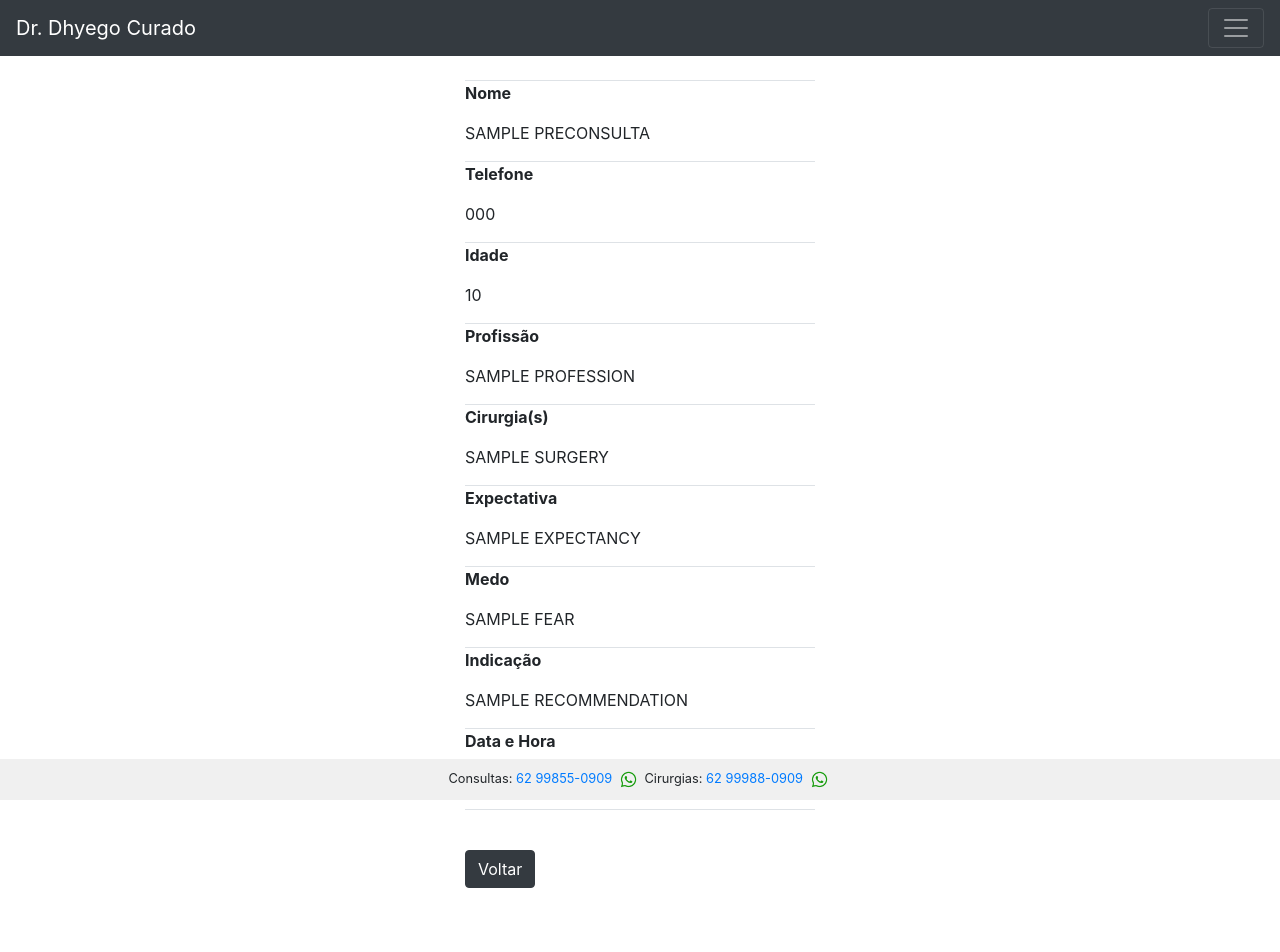
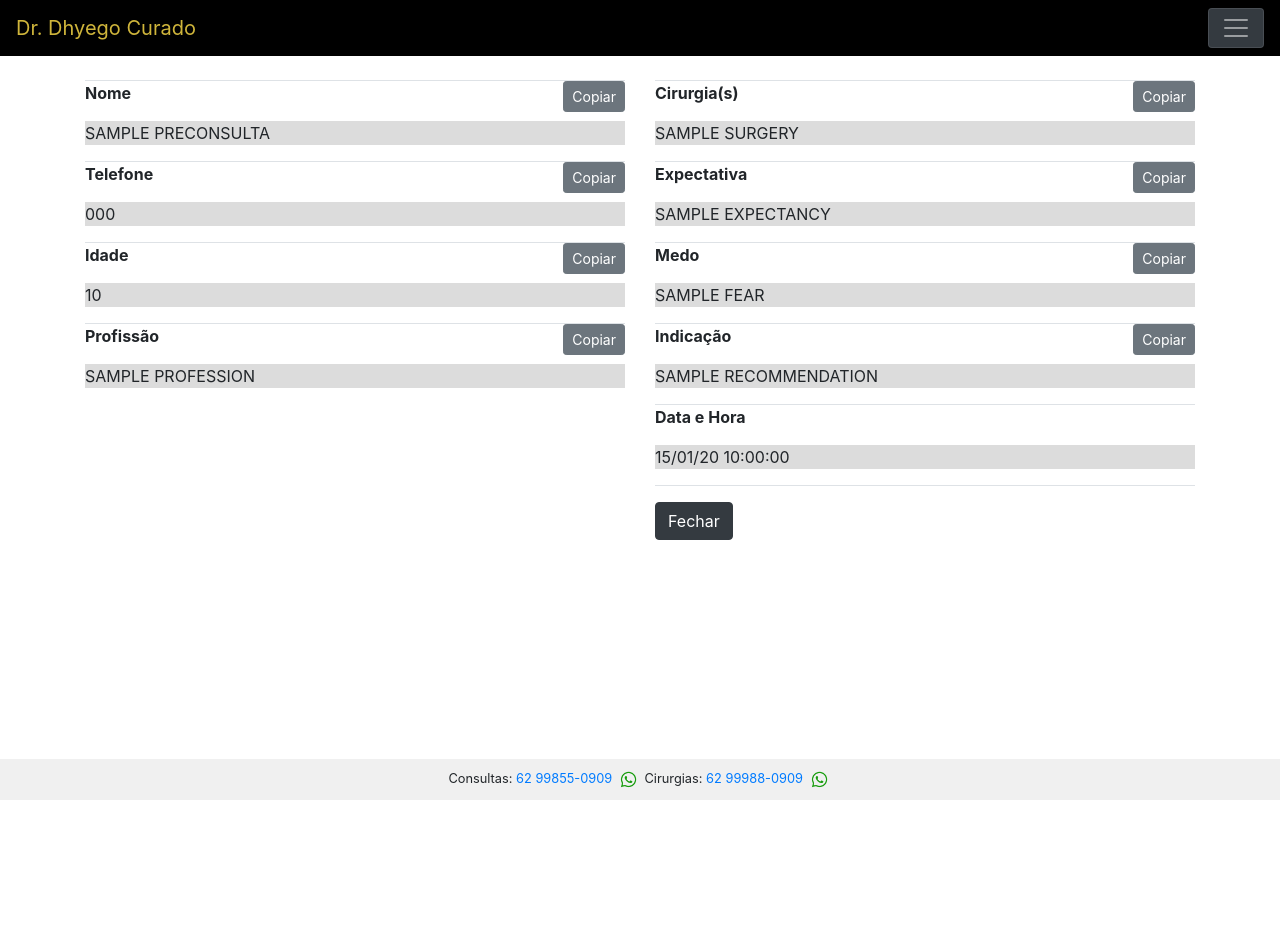
Before and after one commit to DENNISVAZ/clinical, a Django app: template preconsults/templates/preconsults/detalhe_preconsulta.html in a window 1280 px wide. After the commit the page ends 800 px from the top, so only its background shows below. Run offline with Django 3.2, Linux system fonts and the light colour scheme; the template is opened without the code that fills it: most values are stand-ins (such as "Sample title", 1, 10 or a date in 2020); some libraries are stand-ins or nearby versions.

Commit message:
Ending preconsults

```diff
--- a/preconsults/models.py
+++ b/preconsults/models.py
@@ -12,6 +12,7 @@
     fear = models.TextField(max_length=1000)
     recommendation = models.TextField(max_length=100)
     rhinoplasty = models.BooleanField(default=False)
+    checklink = models.BooleanField(default=False)
     active = models.BooleanField(default=True)
     creation_date = models.DateField(default=date.today)
     creation_time = models.DateTimeField(default=timezone.now)
--- a/preconsults/templates/preconsults/detalhe_preconsulta.html
+++ b/preconsults/templates/preconsults/detalhe_preconsulta.html
@@ -7,89 +7,142 @@
 {% block main%}
 {% include '_nav.html' %}
 {% include '_messages.html' %}
-
-
 <div class="container">
+    <br>
     <div class="row">
         <div class="col-sm">
-
-        </div>
-        <div class="col-sm">
-            <form method="POST" action="{% url 'list_preconsults' %}">
-                {% csrf_token %}
-                <br>
-                {% include '_messages.html' %}
-                <p class="text-black border-top">
-                    <strong>Nome</strong>
+            <p class="text-black border-top ">
+                <strong>
+                    Nome
+                </strong>
+                {% if preconsulta.name %}
+                    <button class="btn btn-secondary btn-sm btn-sm float-right"
+                            type="button" onclick="copiarTexto('{{preconsulta.name | upper}}')">
+                        Copiar
+                    </button>
+                {% endif %}
             </p>
-                <p class="text-black">
+            <p class="text-black" style="background-color: rgba(220,220,220)">
                 {{ preconsulta.name | upper }}
             </p>
             <p class="text-black border-top">
-                    <strong>Telefone</strong>
+                <strong>
+                    Telefone
+                </strong>
+                {% if preconsulta.phone %}
+                    <button class="btn btn-secondary btn-sm btn-sm float-right"
+                            type="button" onclick="copiarTexto('{{preconsulta.phone | upper}}')">
+                        Copiar
+                    </button>
+                {% endif %}
             </p>
-                <p class="text-black">
+            <p class="text-black" style="background-color: rgba(220,220,220)">
                 {{ preconsulta.phone | upper }}
             </p>
             <p class="text-black border-top">
-                    <strong>Idade</strong>
+                <strong>
+                    Idade
+                </strong>
+                {% if preconsulta.age %}
+                    <button class="btn btn-secondary btn-sm btn-sm float-right"
+                            type="button" onclick="copiarTexto('{{preconsulta.age | upper}}')">
+                        Copiar
+                    </button>
+                {% endif %}
             </p>
-                <p class="text-black">
+            <p class="text-black" style="background-color: rgba(220,220,220)">
                 {{ preconsulta.age | upper }}
             </p>
             <p class="text-black border-top">
-                    <strong>Profissão</strong>
+                <strong>
+                    Profissão
+                </strong>
+                {% if preconsulta.profession %}
+                    <button class="btn btn-secondary btn-sm btn-sm float-right"
+                            type="button" onclick="copiarTexto('{{preconsulta.profession | upper}}')">
+                        Copiar
+                    </button>
+                {% endif %}
             </p>
-                <p class="text-black">
+            <p class="text-black" style="background-color: rgba(220,220,220)">
                 {{ preconsulta.profession | upper }}
             </p>
+        </div>
+        <div class="col-sm">
             <p class="text-black border-top">
-                    <strong>Cirurgia(s)</strong>
+                <strong>
+                    Cirurgia(s)
+                </strong>
+                {% if preconsulta.surgery %}
+                    <button class="btn btn-secondary btn-sm btn-sm float-right"
+                            type="button" onclick="copiarTexto('{{preconsulta.surgery | upper}}')">
+                        Copiar
+                    </button>
+                {% endif %}
             </p>
-                <p class="text-black">
+            <p class="text-black" style="background-color: rgba(220,220,220)">
                 {{ preconsulta.surgery | upper }}
             </p>
             <p class="text-black border-top">
-                    <strong>Expectativa</strong>
+                <strong>
+                    Expectativa
+                </strong>
+                {% if preconsulta.expectancy %}
+                    <button class="btn btn-secondary btn-sm btn-sm float-right"
+                            type="button" onclick="copiarTexto('{{preconsulta.expectancy | upper}}')">
+                        Copiar
+                    </button>
+                {% endif %}
             </p>
-                <p class="text-black">
+            <p class="text-black" style="background-color: rgba(220,220,220)">
                 {{ preconsulta.expectancy | upper }}
             </p>
             <p class="text-black border-top">
-                    <strong>Medo</strong>
+                <strong>
+                    Medo
+                </strong>
+                {% if preconsulta.fear %}
+                    <button class="btn btn-secondary btn-sm btn-sm float-right"
+                            type="button" onclick="copiarTexto('{{preconsulta.fear | upper}}')">
+                        Copiar
+                    </button>
+                {% endif %}
             </p>
-                <p class="text-black">
+            <p class="text-black" style="background-color: rgba(220,220,220)">
                 {{ preconsulta.fear | upper }}
             </p>
             <p class="text-black border-top">
-                    <strong>Indicação</strong>
+                <strong>
+                    Indicação
+                </strong>
+                {% if preconsulta.recommendation %}
+                    <button class="btn btn-secondary btn-sm btn-sm float-right"
+                            type="button" onclick="copiarTexto('{{preconsulta.recommendation | upper}}')">
+                        Copiar
+                    </button>
+                {% endif %}
             </p>
-                <p class="text-black">
+            <p class="text-black" style="background-color: rgba(220,220,220)">
                 {{ preconsulta.recommendation | upper }}
             </p>
             <p class="text-black border-top">
                 <strong>Data e Hora</strong>
             </p>
-                <p class="text-black">
+            <p class="text-black" style="background-color: rgba(220,220,220)">
                 {{ preconsulta.creation_time | date:'d/m/y H:i:s' }}
             </p>
             <p class="text-black border-top">
+
             </p>
-                <br>
-                <button type="submit" class="btn btn-dark ">
-                    Voltar
+            <form method="POST" >
+                {% csrf_token %}
+                <button type="submit" class="btn btn-dark " onclick="self.close ()">
+                    Fechar
                 </button>
-                <br>
-                <br>
-                <br>
             </form>
-        </div>
-<div class="col-sm">
         </div>
     </div>
 </div>
-
-
 {% endblock%}
 
 {% block footer %}
--- a/preconsults/urls.py
+++ b/preconsults/urls.py
@@ -5,7 +5,7 @@ from . import views
 urlpatterns = [
     path('', views.preconsults, name='index_preconsults'),
     path('listagem', views.listpreconsults, name='list_preconsults'),
-    # path('enviado', views.send, name='send_preconsults'),
+    path('enviado', views.send, name='send_preconsults'),
     path('<int:preconsult_id>', views.detailpreconsults, name='detail_preconsults')
 
 ]
--- a/templates/_head.html
+++ b/templates/_head.html
@@ -1,5 +1,4 @@
 {% load static %}
-
 <meta charset="utf-8">
 <meta name="viewport" content="width=device-width, initial-scale=1, shrink-to-fit=no">
 <meta name="description" content="">
--- a/templates/_nav.html
+++ b/templates/_nav.html
@@ -1,6 +1,6 @@
-<nav class="navbar navbar-dark position-relative bg-dark">
+<nav class="navbar navbar-dark position-relative" style="background-color: rgba(0,0,0)">
 
-    <a class="navbar-brand" href="{% url 'index' %}">Dr. Dhyego Curado</a>
+    <a class="navbar-brand" href="{% url 'index' %}" style="color: rgba(207,181,59)">Dr. Dhyego Curado</a>
     {% if request.user.is_authenticated %}
 
         <a class="navbar-brand text-white" >
@@ -13,7 +13,7 @@
             </small>
             </a>
     {% endif %}
-    <button class="navbar-toggler collapsed" type="button" data-toggle="collapse"
+    <button class="navbar-toggler collapsed bg-dark" type="button" data-toggle="collapse"
             data-target="#navbarsExample01" aria-controls="navbarsExample01"
             aria-expanded="false" aria-label="Toggle navigation">
         <span class="navbar-toggler-icon"></span>
@@ -23,7 +23,7 @@
         <ul class="navbar-nav mr-auto" >
             {% if request.user.is_authenticated %}
                 <li class="nav-item dropdown" >
-                    <a class="nav-link dropdown-toggle" href="#" id="usuarios"
+                    <a class="nav-link dropdown-toggle text-white" href="#" id="usuarios"
                        data-toggle="dropdown" aria-haspopup="true"
                        aria-expanded="false">Usuários</a>
                     <div class="dropdown-menu" aria-labelledby="usuarios" >
@@ -33,7 +33,7 @@
                     </div>
                 </li>
                 <li class="nav-item dropdown" >
-                    <a class="nav-link dropdown-toggle" href="#" id="mensagens"
+                    <a class="nav-link dropdown-toggle text-white" href="#" id="mensagens"
                        data-toggle="dropdown" aria-haspopup="true"
                        aria-expanded="false">Mensagens</a>
                     <div class="dropdown-menu" aria-labelledby="mensagens" >
@@ -49,7 +49,7 @@
                 </li>
 
                 <li class="nav-item dropdown" >
-                    <a class="nav-link dropdown-toggle" href="#" id="atendimentos"
+                    <a class="nav-link dropdown-toggle text-white" href="#" id="atendimentos"
                        data-toggle="dropdown" aria-haspopup="true"
                        aria-expanded="false">Atendimentos</a>
                     <div class="dropdown-menu" aria-labelledby="atendimentos" >
@@ -62,7 +62,7 @@
                 </li>
 
                 <li class="nav-item" >
-                    <a class="nav-link" href="{% url 'logout' %}" id="logout"
+                    <a class="nav-link text-white" href="{% url 'logout' %}" id="logout"
                        aria-haspopup="true" aria-expanded="false">
                         Sair
                     </a>
--- a/templates/_scripts.html
+++ b/templates/_scripts.html
@@ -1,3 +1,14 @@
 {% load static %}
 <script src="{% static 'vendor/jquery/jquery.slim.min.js'%}"></script>
 <script src="{% static 'vendor/bootstrap/js/bootstrap.bundle.min.js'%}"></script>
+
+<script>
+    let copiarTexto = (texto) => {
+        let inputTest = document.createElement("input");
+        inputTest.value = texto;
+        document.body.appendChild(inputTest);
+        inputTest.select();
+        document.execCommand('copy');
+        document.body.removeChild(inputTest);
+    };
+</script>
--- a/templates/default.html
+++ b/templates/default.html
@@ -29,4 +29,5 @@
 
     {% endblock %}
 </body>
+
 </html>
```
Also changed, not shown: preconsults/templates/preconsults/enviado.html (+15 -9 lines), preconsults/templates/preconsults/list_preconsultas.html (+32 -35 lines), preconsults/views.py (+35 -6 lines), templates/_footer.html (+6 -8 lines), templates/_messages.html (+7 -3 lines), website/templates/website/index.html (+5 -3 lines), db.sqlite3, preconsults/migrations/0002_preconsult_checklink.py (added). Lines whose indentation alone changed are shown as unchanged.
